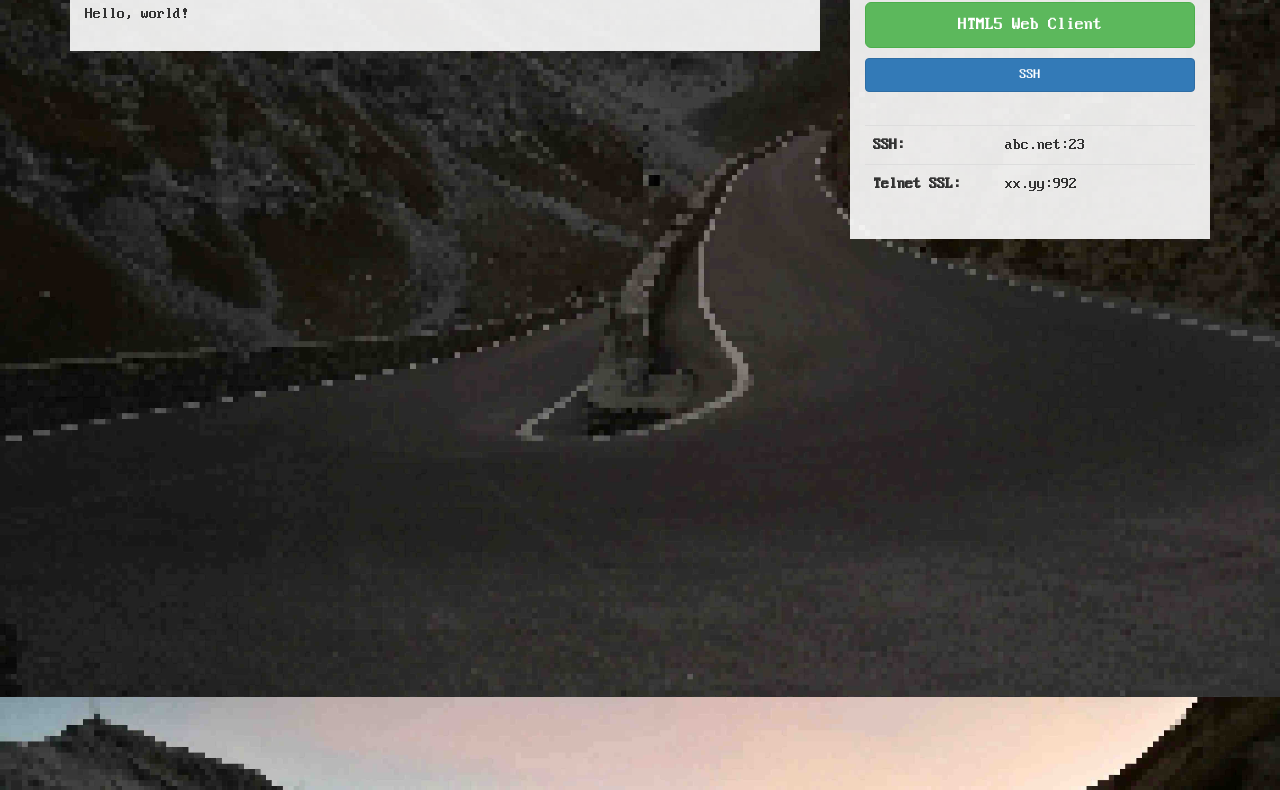
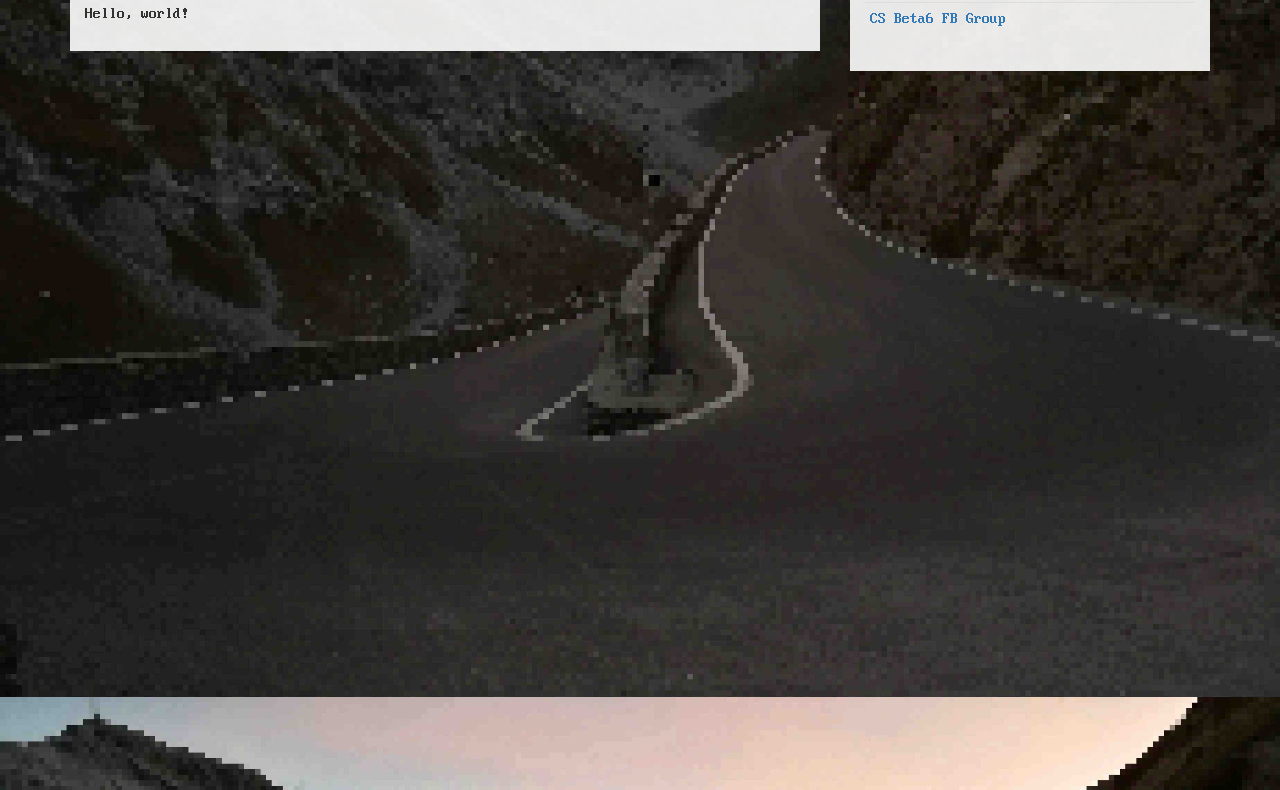
Before and after one commit to anm792704/z1k-bootstrap, a plain HTML site: page index.html in a window 1280 px wide. Shown: the part 263-1053 px from the top of the page. Drawn offline with nearby package versions, Linux system fonts and the light colour scheme.

Commit message:
sections changed

```diff
--- a/index.html
+++ b/index.html
@@ -49,24 +49,13 @@
         </div>
       </div>
       <div class="col-md-4 sidemenu">
-        <div class="bgbox loginbox">
-          <h2>Login</h2>
-          <p>
-            <a class="btn btn-lg btn-success btn-block wow bounce" data-wow-iteration="2" href="/login" style="visibility: visible; animation-iteration-count: 2; animation-name: bounce;">HTML5 Web Client</a>
-          </p>
-          <p align="center">
-            <a class="btn btn-primary btn-block" href="telnet://">SSH</a><br>
-          </p>
-          <table class="table">
-            <tbody><tr>
-              <th width="40%">SSH:</th>
-              <td width="60%">abc.net:23</td>
-            </tr>
-            <tr>
-              <th>Telnet SSL:</th>
-              <td>xx.yy:992</td>
-            </tr>
-          </tbody></table>
+        <div class="bgbox links">
+          <h2>Links</h2>
+            <table class="table table-condensed calls">
+                <tbody><tr>
+                  <td width="100%" align="left"><a href="https://www.facebook.com/groups/csbeta6/">CS Beta6 FB Group</a></td>
+                </tr>
+            </tbody></table>
         </div>
       </div>
   </div>
```
Also changed, not shown: demos/index.html (+13 -0 lines), assets/css/complete.min.css.
